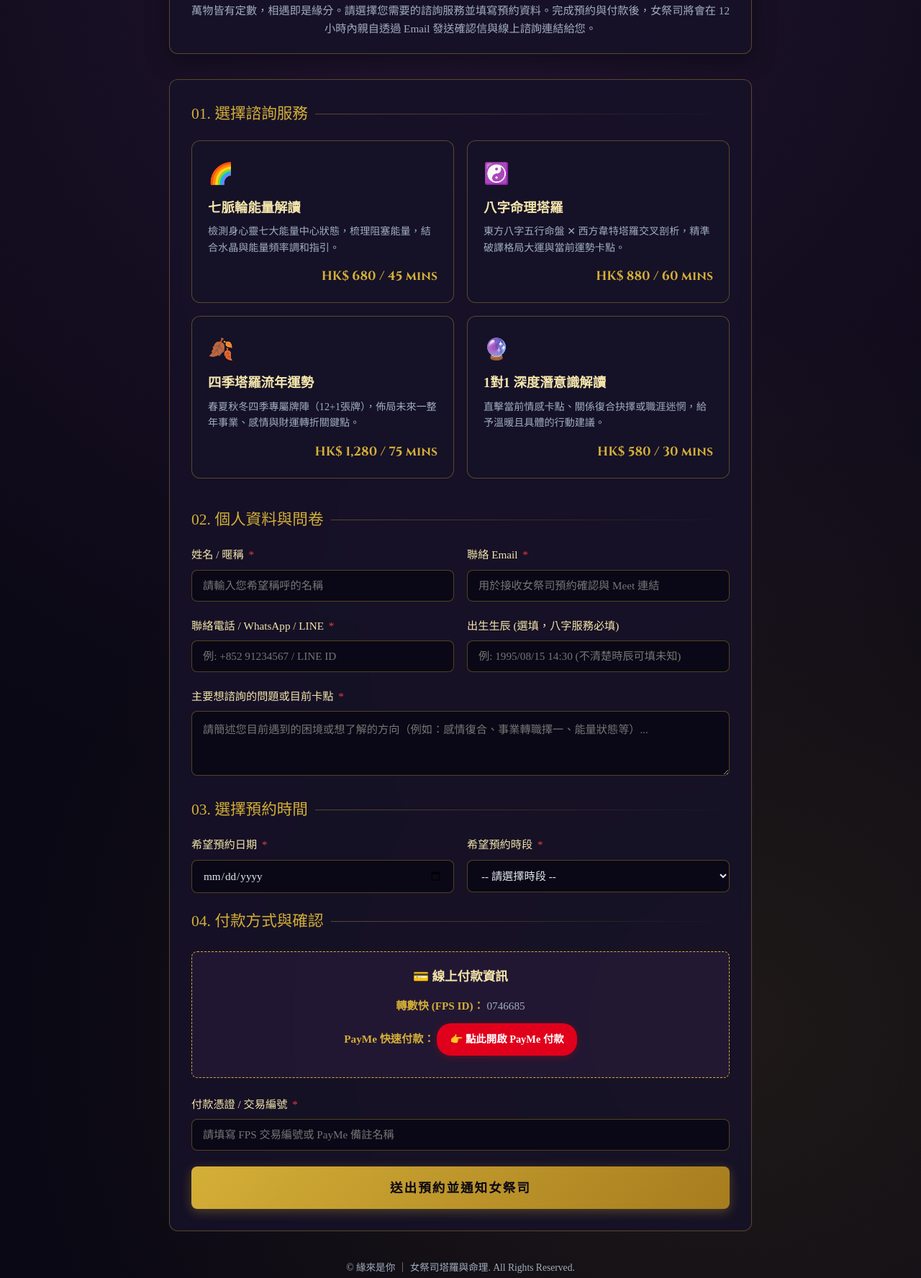
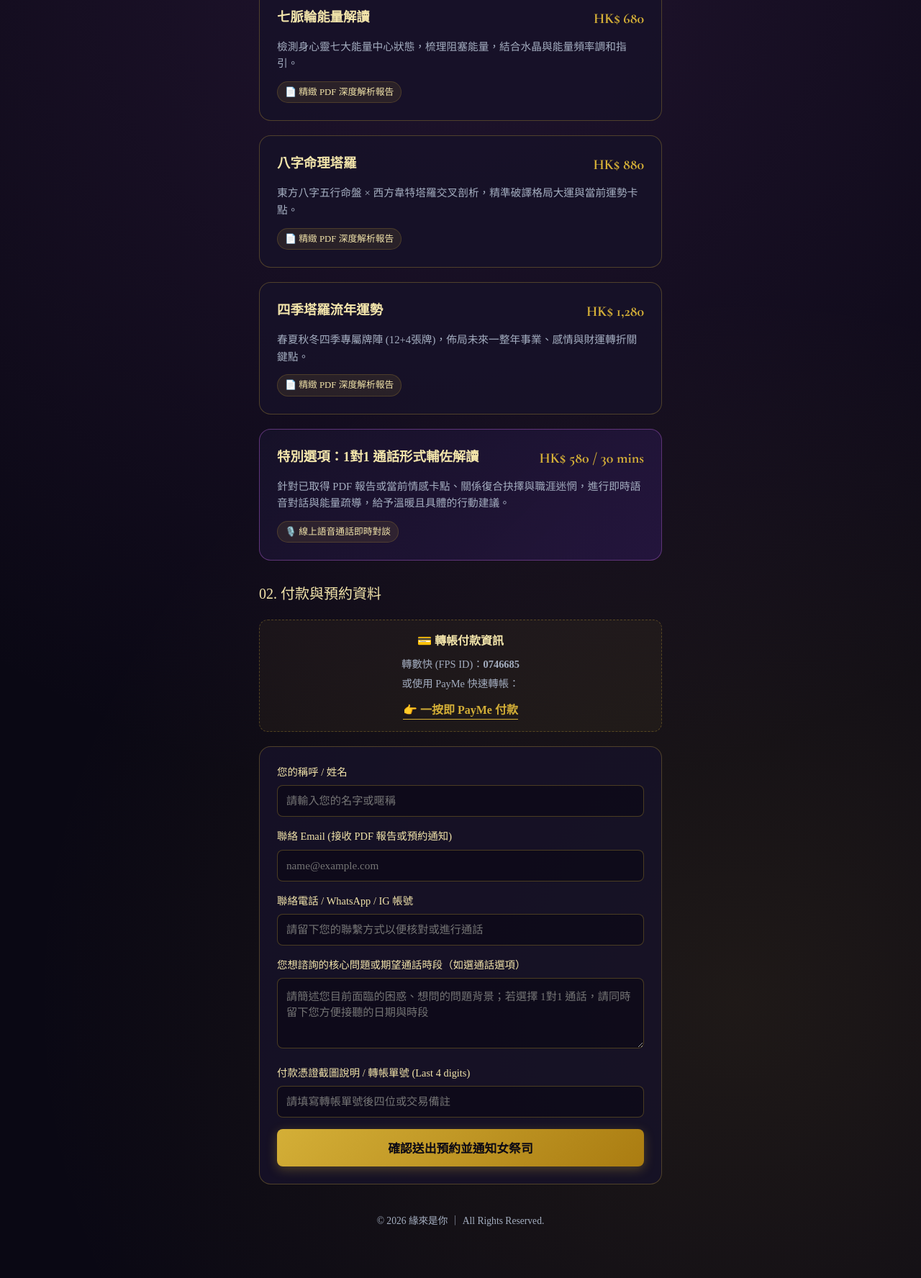
Before and after one commit to bonniechung63/tarot-site, a plain HTML site: page index.html in a window 1280 px wide. Shown: the part 287-2063 px from the top of the page at 72% size. Drawn offline with nearby package versions, Linux system fonts and the light colour scheme.

Commit message:
Refactor index.html for improved layout and styles
Updated the HTML structure and styling for the tarot consultation page, including changes to service cards, form fields, and overall layout.

```diff
--- a/index.html
+++ b/index.html
@@ -3,9 +3,8 @@
 <head>
   <meta charset="UTF-8">
   <meta name="viewport" content="width=device-width, initial-scale=1.0">
-    <title>緣來是你 ｜ 女祭司塔羅與命理靈性諮詢</title>
-    <!-- Google Fonts -->
-    <link href="https://fonts.googleapis.com/css2?family=Cinzel:wght@400;600;700&family=Noto+Serif+TC:wght@300;400;600&display=swap" rel="stylesheet">
+  <title>緣來是你 ｜ 女祭司 塔羅與命理靈性諮詢</title>
+  <link href="https://fonts.googleapis.com/css2?family=Cormorant+Garamond:wght@400;600;700&family=Noto+Serif+TC:wght@300;400;600&display=swap" rel="stylesheet">
   <style>
     :root {
       --bg-primary: #0a0814;
@@ -13,18 +12,16 @@
       --gold-primary: #d4af37;
       --gold-light: #f3e5ab;
       --purple-accent: #7b4397;
-            --purple-glow: rgba(123, 67, 151, 0.35);
+      --purple-glow: rgba(123, 67, 151, 0.3);
       --text-main: #e2e8f0;
-            --text-muted: #a0aec0;
-            --border-gold: rgba(212, 175, 55, 0.35);
+      --text-muted: #a4aec0;
+      --border-gold: rgba(212, 175, 55, 0.3);
     }
-
     * {
       box-sizing: border-box;
       margin: 0;
       padding: 0;
     }
-
     body {
       background-color: var(--bg-primary);
       background-image:
@@ -33,276 +30,180 @@
       color: var(--text-main);
       font-family: 'Noto Serif TC', serif;
       line-height: 1.6;
-            padding-bottom: 60px;
+      padding-bottom: 80px;
     }
-
     .container {
-            max-width: 850px;
+      max-width: 600px;
       margin: 0 auto;
       padding: 20px;
     }
-
-        /* Header */
     header {
       text-align: center;
-            padding: 45px 0 20px;
+      padding: 40px 0 30px;
+      border-bottom: 1px solid var(--border-gold);
+      margin-bottom: 30px;
     }
-
-        .brand-logo {
-            font-size: 2.4rem;
-            letter-spacing: 4px;
+    .brand-title {
+      font-family: 'Cormorant Garamond', serif;
+      font-size: 2.5rem;
       color: var(--gold-primary);
-            text-shadow: 0 0 18px rgba(212, 175, 55, 0.45);
+      letter-spacing: 2px;
       margin-bottom: 8px;
-            font-weight: 600;
+      text-shadow: 0 2px 10px rgba(212, 175, 55, 0.3);
     }
-
     .brand-subtitle {
       font-size: 1.05rem;
       color: var(--text-muted);
-            letter-spacing: 2px;
-            font-weight: 300;
+      letter-spacing: 1px;
     }
-
-        .divider {
-            width: 90px;
-            height: 2px;
-            background: linear-gradient(90deg, transparent, var(--gold-primary), transparent);
-            margin: 22px auto;
-        }
-
-        /* Hero Notice */
-        .hero-notice {
-            background: var(--bg-card);
-            border: 1px solid var(--border-gold);
-            backdrop-filter: blur(10px);
-            border-radius: 12px;
-            padding: 22px 25px;
-            text-align: center;
-            margin-bottom: 35px;
-            box-shadow: 0 8px 32px 0 rgba(0, 0, 0, 0.4);
-        }
-
-        .hero-notice h2 {
+    .section-title {
+      font-size: 1.25rem;
       color: var(--gold-light);
-            font-size: 1.25rem;
-            margin-bottom: 8px;
-        }
-
-        .hero-notice p {
-            font-size: 0.95rem;
-            color: var(--text-muted);
-        }
-
-        /* Section Title */
-        .section-title {
-            font-size: 1.35rem;
-            color: var(--gold-primary);
       margin-bottom: 20px;
       display: flex;
       align-items: center;
       gap: 10px;
     }
-
-        .section-title::after {
-            content: '';
-            flex: 1;
-            height: 1px;
-            background: linear-gradient(90deg, var(--border-gold), transparent);
+    .services-grid {
+      display: flex;
+      flex-direction: column;
+      gap: 20px;
+      margin-bottom: 30px;
     }
-
-        /* Service Cards */
-        .services-grid {
-            display: grid;
-            grid-template-columns: 1fr;
-            gap: 18px;
-            margin-bottom: 40px;
-        }
-
-        @media (min-width: 640px) {
-            .services-grid {
-                grid-template-columns: 1fr 1fr;
-            }
-        }
-
     .service-card {
       background: var(--bg-card);
       border: 1px solid var(--border-gold);
-            border-radius: 12px;
-            padding: 22px;
+      border-radius: 16px;
+      padding: 24px;
       cursor: pointer;
       transition: all 0.3s ease;
       position: relative;
+      overflow: hidden;
     }
-
     .service-card:hover {
       border-color: var(--gold-primary);
       box-shadow: 0 0 20px var(--purple-glow);
       transform: translateY(-2px);
     }
-
     .service-card.selected {
-            border: 2px solid var(--gold-primary);
-            background: rgba(35, 25, 60, 0.9);
-            box-shadow: 0 0 25px rgba(212, 175, 55, 0.3);
+      border-color: var(--gold-primary);
+      background: linear-gradient(135deg, rgba(23, 18, 41, 0.95), rgba(45, 27, 78, 0.9));
+      box-shadow: 0 0 25px rgba(212, 175, 55, 0.4);
     }
-
-        .service-icon {
-            font-size: 1.8rem;
-            margin-bottom: 10px;
+    .service-header {
+      display: flex;
+      justify-content: space-between;
+      align-items: flex-start;
+      gap: 12px;
+      margin-bottom: 12px;
     }
-
-        .service-title {
+    .service-name {
       font-size: 1.15rem;
+      font-weight: 600;
       color: var(--gold-light);
-            font-weight: 600;
+    }
+    .service-price {
+      font-family: 'Cormorant Garamond', serif;
+      font-size: 1.25rem;
+      font-weight: 700;
+      color: var(--gold-primary);
+      white-space: nowrap;
+    }
+    .service-desc {
+      font-size: 0.92rem;
+      color: var(--text-muted);
+      margin-bottom: 12px;
+    }
+    .service-tag {
+      display: inline-block;
+      font-size: 0.8rem;
+      color: var(--gold-light);
+      background: rgba(212, 175, 55, 0.1);
+      padding: 4px 10px;
+      border-radius: 20px;
+      border: 1px solid rgba(212, 175, 55, 0.2);
+    }
+    .special-card {
+      border-color: rgba(123, 67, 151, 0.7);
+      background: linear-gradient(135deg, rgba(23, 18, 41, 0.9), rgba(38, 22, 66, 0.85));
+    }
+    .form-section {
+      background: var(--bg-card);
+      border: 1px solid var(--border-gold);
+      border-radius: 16px;
+      padding: 24px;
+      margin-top: 20px;
+    }
+    .form-group {
+      margin-bottom: 16px;
+    }
+    .form-group label {
+      display: block;
+      font-size: 0.9rem;
+      color: var(--gold-light);
       margin-bottom: 6px;
     }
-
-        .service-desc {
-            font-size: 0.88rem;
-            color: var(--text-muted);
-            margin-bottom: 15px;
-            font-weight: 300;
-        }
-
-        .service-price {
-            font-family: 'Cinzel', serif;
-            font-size: 1.1rem;
-            color: var(--gold-primary);
-            font-weight: 700;
-            text-align: right;
-        }
-
-        /* Form Controls */
-        .booking-form {
-            background: var(--bg-card);
-            border: 1px solid var(--border-gold);
-            border-radius: 12px;
-            padding: 30px;
-            backdrop-filter: blur(10px);
-        }
-
-        .form-group {
-            margin-bottom: 22px;
-        }
-
-        .form-group label {
-            display: block;
-            color: var(--gold-light);
-            font-size: 0.95rem;
-            margin-bottom: 8px;
-        }
-
-        .form-group label .required {
-            color: #e53e3e;
-            margin-left: 3px;
-        }
-
-        .form-control {
+    .form-group input, .form-group textarea {
       width: 100%;
-            padding: 12px 15px;
-            background: rgba(10, 8, 20, 0.85);
+      padding: 12px;
+      background: rgba(10, 8, 20, 0.6);
       border: 1px solid var(--border-gold);
       border-radius: 8px;
       color: var(--text-main);
-            font-family: inherit;
+      font-family: 'Noto Serif TC', serif;
       font-size: 0.95rem;
+    }
+    .form-group input:focus, .form-group textarea:focus {
       outline: none;
-            transition: border-color 0.3s;
+      border-color: var(--gold-primary);
+      box-shadow: 0 0 10px rgba(212, 175, 55, 0.2);
     }
-
-        .form-control:focus {
-            border-color: var(--gold-primary);
-            box-shadow: 0 0 10px rgba(212, 175, 55, 0.25);
-        }
-
-        textarea.form-control {
-            resize: vertical;
-            min-height: 90px;
-        }
-
-        .grid-2 {
-            display: grid;
-            grid-template-columns: 1fr;
-            gap: 18px;
-        }
-
-        @media (min-width: 640px) {
-            .grid-2 {
-                grid-template-columns: 1fr 1fr;
-            }
-        }
-
-        /* Payment Section */
     .payment-box {
-            background: rgba(123, 67, 151, 0.12);
-            border: 1px dashed var(--gold-primary);
-            border-radius: 8px;
-            padding: 20px;
-            margin: 25px 0;
+      background: rgba(212, 175, 55, 0.05);
+      border: 1px dashed var(--border-gold);
+      border-radius: 12px;
+      padding: 16px;
+      margin-bottom: 20px;
       text-align: center;
     }
-
-        .payment-box h4 {
+    .payment-title {
       color: var(--gold-light);
-            margin-bottom: 12px;
-            font-size: 1.1rem;
+      font-weight: 600;
+      margin-bottom: 8px;
     }
-
-        .payment-details {
-            font-size: 0.95rem;
+    .payment-info {
+      font-size: 0.9rem;
       color: var(--text-muted);
-            line-height: 2;
-            margin-bottom: 10px;
+      margin-bottom: 4px;
     }
-
-        .payment-details strong {
-            color: var(--gold-primary);
-        }
-
-        .payme-link-btn {
+    .payment-link {
       display: inline-block;
       margin-top: 8px;
-            padding: 8px 18px;
-            background: #e0001b;
-            color: #ffffff;
-            font-weight: bold;
-            border-radius: 20px;
+      color: var(--gold-primary);
       text-decoration: none;
-            font-size: 0.9rem;
-            box-shadow: 0 2px 10px rgba(224, 0, 27, 0.3);
-            transition: transform 0.2s;
+      border-bottom: 1px solid var(--gold-primary);
+      font-weight: 600;
     }
-
-        .payme-link-btn:hover {
-            transform: scale(1.05);
-        }
-
-        /* Submit Button */
     .submit-btn {
       width: 100%;
-            padding: 16px;
-            background: linear-gradient(135deg, #d4af37 0%, #a67c1e 100%);
+      padding: 14px;
+      background: linear-gradient(135deg, #d4af37, #aa7c11);
+      color: #0a0814;
       border: none;
       border-radius: 8px;
-            color: #0a0814;
-            font-family: 'Cinzel', serif;
-            font-size: 1.1rem;
+      font-size: 1.05rem;
       font-weight: 700;
-            letter-spacing: 2px;
+      font-family: 'Noto Serif TC', serif;
       cursor: pointer;
       transition: all 0.3s ease;
       box-shadow: 0 4px 15px rgba(212, 175, 55, 0.3);
     }
-
     .submit-btn:hover {
-            background: linear-gradient(135deg, #f3e5ab 0%, #d4af37 100%);
+      opacity: 0.95;
+      transform: translateY(-1px);
       box-shadow: 0 6px 20px rgba(212, 175, 55, 0.5);
-            transform: translateY(-1px);
     }
-
-        footer {
+    .footer {
       text-align: center;
       margin-top: 40px;
       font-size: 0.85rem;
@@ -314,147 +215,115 @@
 
   <div class="container">
     <header>
-        <div class="brand-logo">緣來是你</div>
+      <div class="brand-title">緣來是你</div>
       <div class="brand-subtitle">女祭司 ｜ 塔羅與命理靈性諮詢</div>
-        <div class="divider"></div>
     </header>
 
-    <div class="hero-notice">
-        <h2>🔮 歡迎來到女祭司的靈性領域</h2>
-        <p>萬物皆有定數，相遇即是緣分。請選擇您需要的諮詢服務並填寫預約資料。完成預約與付款後，女祭司將會在 12 小時內親自透過 Email 發送確認信與線上諮詢連結給您。</p>
-    </div>
-
-    <!-- Formspree 自動寄信服務 -->
-    <form action="https://formspree.io/f/xqppaqvp" method="POST" class="booking-form" id="tarotBookingForm">
+    <form id="bookingForm" action="https://formspree.io/f/xqppaqvp" method="POST">
 
       <div class="section-title">01. 選擇諮詢服務</div>
 
-        <!-- 隱藏欄位：儲存選擇的服務 -->
-        <input type="hidden" name="已選擇服務" id="selectedServiceInput" value="未選擇" required>
-
       <div class="services-grid">
         <!-- 服務 1 -->
-            <div class="service-card" onclick="selectService(this, '🌈 七脈輪能量解讀 (Chakra Energy)', 'HK$ 680 / 45 mins')">
-                <div class="service-icon">🌈</div>
-                <div class="service-title">七脈輪能量解讀</div>
+        <div class="service-card" onclick="selectService(this, '七脈輪能量解讀', 'HK$ 680')">
+          <div class="service-header">
+            <div class="service-name">七脈輪能量解讀</div>
+            <div class="service-price">HK$ 680</div>
+          </div>
           <div class="service-desc">檢測身心靈七大能量中心狀態，梳理阻塞能量，結合水晶與能量頻率調和指引。</div>
-                <div class="service-price">HK$ 680 / 45 mins</div>
+          <div class="service-tag">📄 精緻 PDF 深度解析報告</div>
         </div>
 
         <!-- 服務 2 -->
-            <div class="service-card" onclick="selectService(this, '☯️ 八字命理塔羅深度推算 (Bazi & Tarot)', 'HK$ 880 / 60 mins')">
-                <div class="service-icon">☯️</div>
-                <div class="service-title">八字命理塔羅</div>
-                <div class="service-desc">東方八字五行命盤 ✕ 西方韋特塔羅交叉剖析，精準破譯格局大運與當前運勢卡點。</div>
-                <div class="service-price">HK$ 880 / 60 mins</div>
+        <div class="service-card" onclick="selectService(this, '八字命理塔羅', 'HK$ 880')">
+          <div class="service-header">
+            <div class="service-name">八字命理塔羅</div>
+            <div class="service-price">HK$ 880</div>
+          </div>
+          <div class="service-desc">東方八字五行命盤 × 西方韋特塔羅交叉剖析，精準破譯格局大運與當前運勢卡點。</div>
+          <div class="service-tag">📄 精緻 PDF 深度解析報告</div>
         </div>
 
         <!-- 服務 3 -->
-            <div class="service-card" onclick="selectService(this, '🍂 四季塔羅流年運勢 (Four Seasons Spread)', 'HK$ 1,280 / 75 mins')">
-                <div class="service-icon">🍂</div>
-                <div class="service-title">四季塔羅流年運勢</div>
-                <div class="service-desc">春夏秋冬四季專屬牌陣（12+1張牌），佈局未來一整年事業、感情與財運轉折關鍵點。</div>
-                <div class="service-price">HK$ 1,280 / 75 mins</div>
+        <div class="service-card" onclick="selectService(this, '四季塔羅流年運勢', 'HK$ 1,280')">
+          <div class="service-header">
+            <div class="service-name">四季塔羅流年運勢</div>
+            <div class="service-price">HK$ 1,280</div>
+          </div>
+          <div class="service-desc">春夏秋冬四季專屬牌陣 (12+4張牌)，佈局未來一整年事業、感情與財運轉折關鍵點。</div>
+          <div class="service-tag">📄 精緻 PDF 深度解析報告</div>
         </div>
 
-            <!-- 服務 4 -->
-            <div class="service-card" onclick="selectService(this, '🔮 1 對 1 深度潛意識解讀', 'HK$ 580 / 30 mins')">
-                <div class="service-icon">🔮</div>
-                <div class="service-title">1對1 深度潛意識解讀</div>
-                <div class="service-desc">直擊當前情感卡點、關係復合抉擇或職涯迷惘，給予溫暖且具體的行動建議。</div>
+        <!-- 服務 4：特別選項 -->
+        <div class="service-card special-card" onclick="selectService(this, '特別選項：1對1 通話形式輔佐解讀', 'HK$ 580 / 30 mins')">
+          <div class="service-header">
+            <div class="service-name">特別選項：1對1 通話形式輔佐解讀</div>
             <div class="service-price">HK$ 580 / 30 mins</div>
+          </div>
+          <div class="service-desc">針對已取得 PDF 報告或當前情感卡點、關係復合抉擇與職涯迷惘，進行即時語音對話與能量疏導，給予溫暖且具體的行動建議。</div>
+          <div class="service-tag">🎙️ 線上語音通話即時對談</div>
         </div>
       </div>
 
-        <div class="section-title">02. 個人資料與問卷</div>
+      <!-- 隱藏欄位記錄所選服務 -->
+      <input type="hidden" id="selectedServiceInput" name="selected_service" required>
+      <input type="hidden" id="selectedPriceInput" name="selected_price" required>
 
-        <div class="grid-2">
+      <div class="section-title">02. 付款與預約資料</div>
+
+      <div class="payment-box">
+        <div class="payment-title">💳 轉帳付款資訊</div>
+        <div class="payment-info">轉數快 (FPS ID)：<strong>0746685</strong></div>
+        <div class="payment-info">或使用 PayMe 快速轉帳：</div>
+        <a href="https://payme.hsbc/thehighpriestess8" target="_blank" class="payment-link">👉 一按即 PayMe 付款</a>
+      </div>
+
+      <div class="form-section">
         <div class="form-group">
-                <label>姓名 / 暱稱 <span class="required">*</span></label>
-                <input type="text" name="客戶姓名" class="form-control" placeholder="請輸入您希望稱呼的名稱" required>
+          <label>您的稱呼 / 姓名</label>
+          <input type="text" name="client_name" placeholder="請輸入您的名字或暱稱" required>
         </div>
+
         <div class="form-group">
-                <label>聯絡 Email <span class="required">*</span></label>
-                <input type="email" name="客戶Email" class="form-control" placeholder="用於接收女祭司預約確認與 Meet 連結" required>
+          <label>聯絡 Email (接收 PDF 報告或預約通知)</label>
+          <input type="email" name="client_email" placeholder="name@example.com" required>
+        </div>
+
+        <div class="form-group">
+          <label>聯絡電話 / WhatsApp / IG 帳號</label>
+          <input type="text" name="client_contact" placeholder="請留下您的聯繫方式以便核對或進行通話" required>
+        </div>
+
+        <div class="form-group">
+          <label>您想諮詢的核心問題或期望通話時段（如選通話選項）</label>
+          <textarea name="client_message" rows="4" placeholder="請簡述您目前面臨的困惑、想問的問題背景；若選擇 1對1 通話，請同時留下您方便接聽的日期與時段"></textarea>
+        </div>
+
+        <div class="form-group">
+          <label>付款憑證截圖說明 / 轉帳單號 (Last 4 digits)</label>
+          <input type="text" name="payment_proof" placeholder="請填寫轉帳單號後四位或交易備註" required>
+        </div>
+
+        <button type="submit" class="submit-btn">確認送出預約並通知女祭司</button>
+      </div>
+
+    </form>
+
+    <div class="footer">
+      © 2026 緣來是你 ｜ All Rights Reserved.
     </div>
   </div>
 
-        <div class="grid-2">
-            <div class="form-group">
-                <label>聯絡電話 / WhatsApp / LINE <span class="required">*</span></label>
-                <input type="text" name="聯絡電話或社交帳號" class="form-control" placeholder="例: +852 91234567 / LINE ID" required>
-            </div>
-            <div class="form-group">
-                <label>出生生辰 (選填，八字服務必填)</label>
-                <input type="text" name="出生生辰" class="form-control" placeholder="例: 1995/08/15 14:30 (不清楚時辰可填未知)">
-            </div>
-        </div>
-
-        <div class="form-group">
-            <label>主要想諮詢的問題或目前卡點 <span class="required">*</span></label>
-            <textarea name="諮詢問題簡述" class="form-control" placeholder="請簡述您目前遇到的困境或想了解的方向（例如：感情復合、事業轉職擇一、能量狀態等）..." required></textarea>
-        </div>
-
-        <div class="section-title">03. 選擇預約時間</div>
-
-        <div class="grid-2">
-            <div class="form-group">
-                <label>希望預約日期 <span class="required">*</span></label>
-                <input type="date" name="希望預約日期" class="form-control" required>
-            </div>
-            <div class="form-group">
-                <label>希望預約時段 <span class="required">*</span></label>
-                <select name="希望預約時段" class="form-control" required>
-                    <option value="">-- 請選擇時段 --</option>
-                    <option value="14:00 - 15:00">下午 14:00 - 15:00</option>
-                    <option value="16:00 - 17:00">下午 16:00 - 17:00</option>
-                    <option value="19:30 - 20:30">晚上 19:30 - 20:30</option>
-                    <option value="21:00 - 22:00">晚上 21:00 - 22:00</option>
-                </select>
-            </div>
-        </div>
-
-        <div class="section-title">04. 付款方式與確認</div>
-
-        <div class="payment-box">
-            <h4>💳 線上付款資訊</h4>
-            <div class="payment-details">
-                <strong>轉數快 (FPS ID)：</strong> 0746685<br>
-                <strong>PayMe 快速付款：</strong>
-                <a href="https://payme.hsbc/thehighpriestess8" target="_blank" class="payme-link-btn">👉 點此開啟 PayMe 付款</a>
-            </div>
-        </div>
-
-        <div class="form-group">
-            <label>付款憑證 / 交易編號 <span class="required">*</span></label>
-            <input type="text" name="付款憑證或編號" class="form-control" placeholder="請填寫 FPS 交易編號或 PayMe 備註名稱" required>
-        </div>
-
-        <button type="submit" class="submit-btn">送出預約並通知女祭司</button>
-    </form>
-
-    <footer>
-        <p>© 緣來是你 ｜ 女祭司塔羅與命理. All Rights Reserved.</p>
-    </footer>
-</div>
-
   <script>
-    function selectService(element, serviceName, price) {
+    function selectService(cardElement, serviceName, servicePrice) {
       document.querySelectorAll('.service-card').forEach(card => {
         card.classList.remove('selected');
       });
-        element.classList.add('selected');
-        document.getElementById('selectedServiceInput').value = serviceName + " (" + price + ")";
+      cardElement.classList.add('selected');
+
+      document.getElementById('selectedServiceInput').value = serviceName + ' (' + servicePrice + ')';
+      document.getElementById('selectedPriceInput').value = servicePrice;
     }
-
-    document.getElementById('tarotBookingForm').addEventListener('submit', function(e) {
-        const selectedService = document.getElementById('selectedServiceInput').value;
-        if (selectedService === "未選擇") {
-            e.preventDefault();
-            alert("請先於步驟 01 點擊選擇一種諮詢服務項目！");
-            window.scrollTo({ top: 300, behavior: 'smooth' });
-        }
-    });
   </script>
 
 </body>
```
Lines whose indentation alone changed are shown as unchanged.
